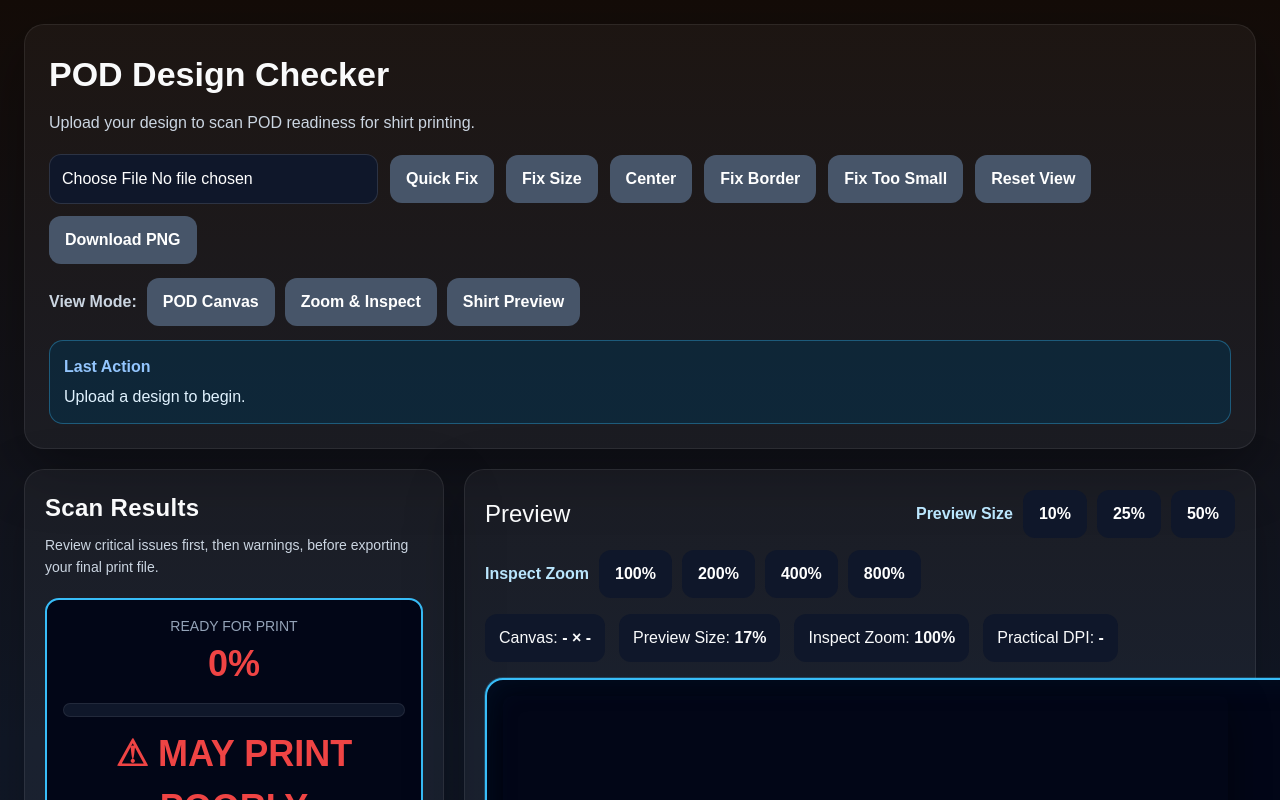
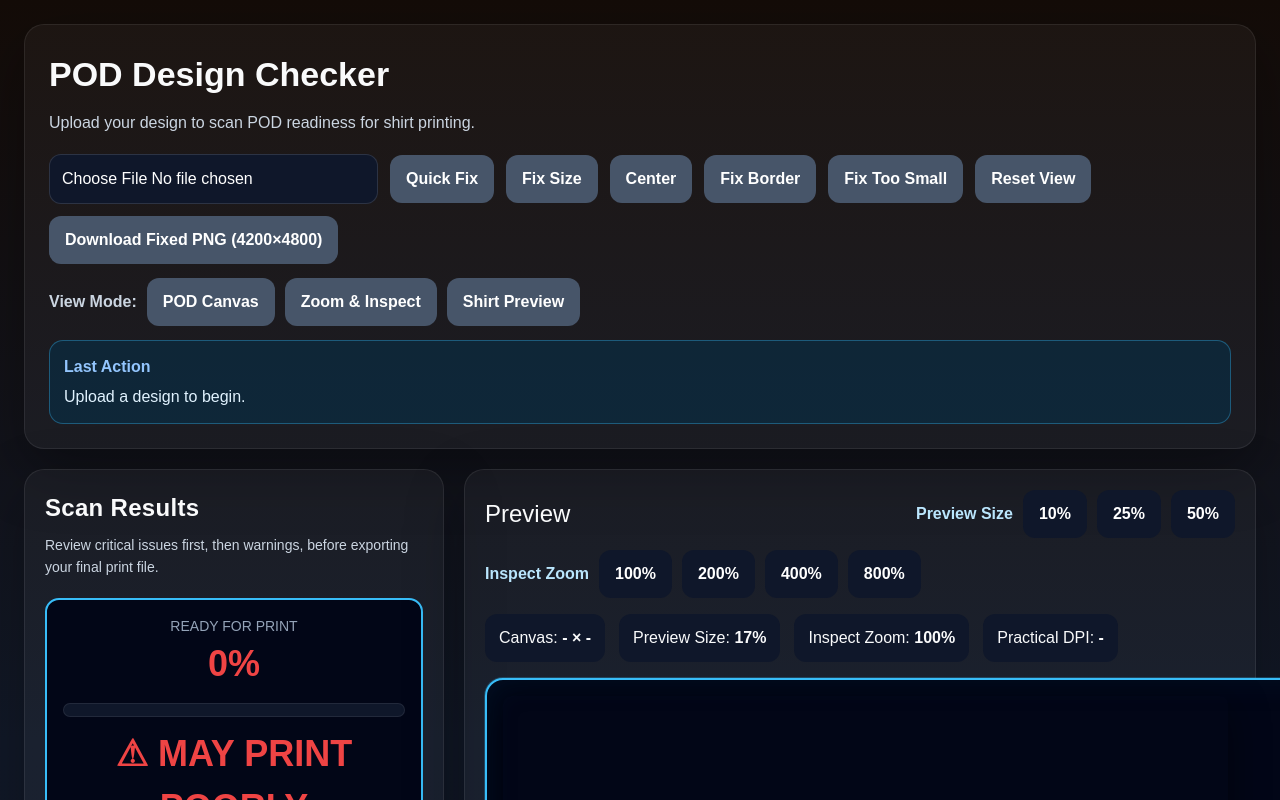
Before and after one commit to noobmacker-creator/pod-design-checker, a Next.js app: page / in a window 1280 px wide. Shown: the top 800 px of the page. Built offline with nearby package versions, Linux system fonts and the light colour scheme.

Commit message:
clarify download png button label

```diff
--- a/app/page.tsx
+++ b/app/page.tsx
@@ -1271,7 +1271,7 @@ setFakeTransparencyDetected(fakeTransparency.detected);
 <button onClick={handleAutoFixSafetyBorder} disabled={!img || !originalBounds}>Fix Border</button>
 <button onClick={handleAutoFixTooSmall} disabled={!img || !originalBounds}>Fix Too Small</button>
 <button onClick={resetToOriginalView} disabled={!img}>Reset View</button>
-<button onClick={handleDownloadFixedPng} disabled={!img}>Download PNG</button>
+<button onClick={handleDownloadFixedPng} disabled={!img}>Download Fixed PNG (4200×4800)</button>
           </div>
 
           <div
```
